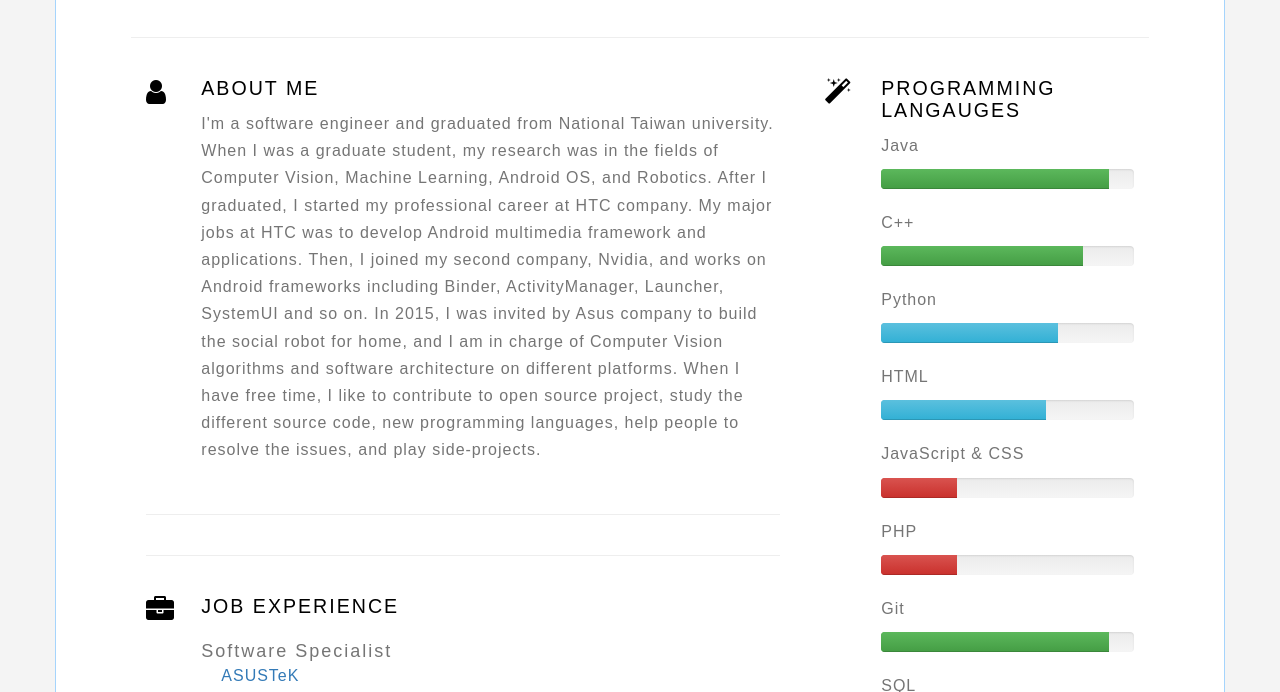
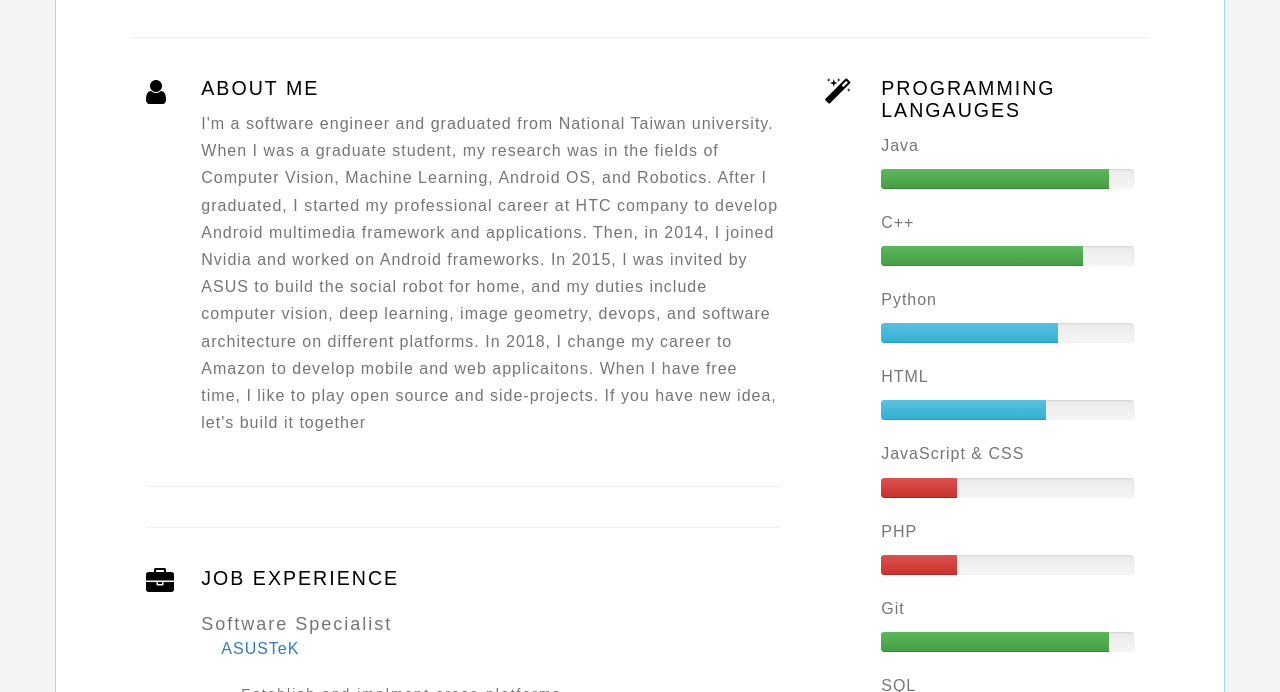
Before and after one commit to tzutalin/tzutalin.github.io, a plain HTML site: page index.html in a window 1280 px wide. Shown: the part 408-1100 px from the top of the page. Drawn offline with nearby package versions, Linux system fonts and the light colour scheme; a script that the page names is missing.

Commit message:
Update index.html

```diff
--- a/index.html
+++ b/index.html
@@ -143,7 +143,7 @@
 
                 <div class="col-sm-11">
                     <h3>About me </h3>
-                    <p>I'm a software engineer and graduated from National Taiwan university. When I was a graduate student, my research was in the fields of Computer Vision, Machine Learning, Android OS, and Robotics. After I graduated, I started my professional career at HTC company. My major jobs at HTC was to develop Android multimedia framework and applications. Then, I joined my second company, Nvidia, and works on Android frameworks including Binder, ActivityManager, Launcher, SystemUI and so on. In 2015, I was invited by Asus company to build the social robot for home, and I am in charge of Computer Vision algorithms and software architecture on different platforms. When I have free time, I like to contribute to open source project, study the different source code, new programming languages, help people to resolve the issues, and play side-projects.</p>
+                    <p>I'm a software engineer and graduated from National Taiwan university. When I was a graduate student, my research was in the fields of Computer Vision, Machine Learning, Android OS, and Robotics. After I graduated, I started my professional career at HTC company to develop Android multimedia framework and applications. Then, in 2014, I joined Nvidia and worked on Android frameworks. In 2015, I was invited by ASUS to build the social robot for home, and my duties include computer vision, deep learning, image geometry, devops, and software architecture on different platforms. In 2018, I change my career to Amazon to develop mobile and web applicaitons. When I have free time, I like to play open source and side-projects. If you have new idea, let's build it together</p>
                 </div><!--info end-->
             </div><!--personal statement end-->
 
```
